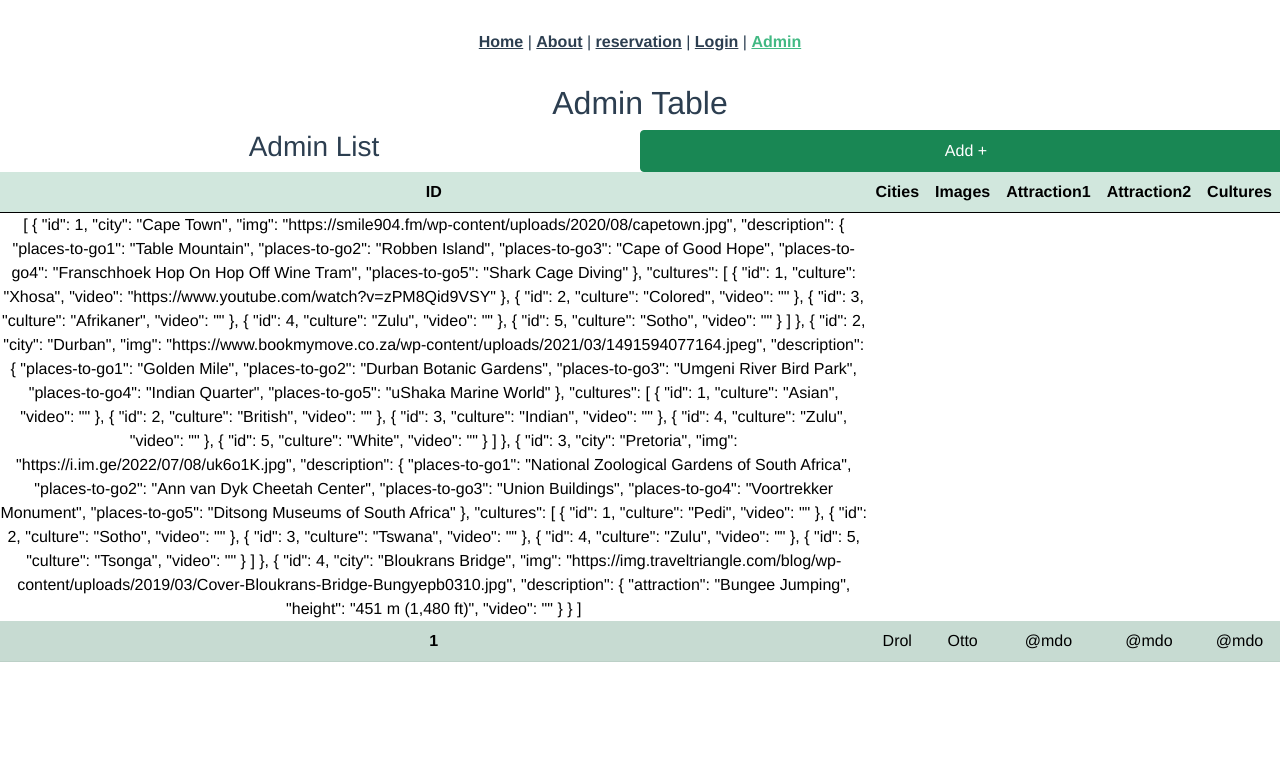
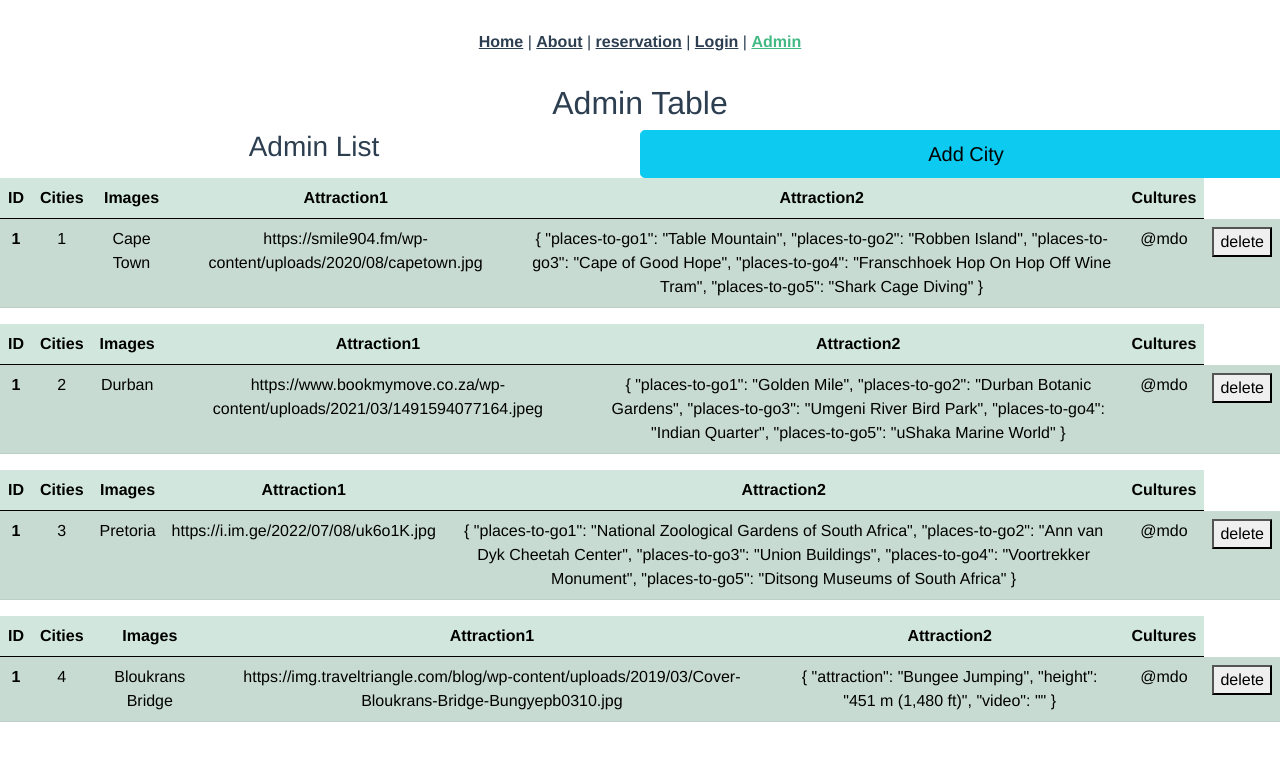
Before and after one commit to natheerah24/Tourism-proj, a Vue app: page /admin in a window 1280 px wide. Shown: the top 760 px of the page. Built offline with nearby package versions, Linux system fonts and the light colour scheme; data requests are answered from the project's data file.

Commit message:
update fix

```diff
--- a/data/db.json
+++ b/data/db.json
@@ -128,7 +128,6 @@
       }
     }
   ],
-
   "admin": [
     {
       "id": 1,
@@ -136,7 +135,6 @@
       "email": "selbysabelomdashe@gmail.com",
       "password": "selby007"
     },
-
     {
       "id": 2,
       "fullname": "Natheerah",
@@ -162,7 +160,6 @@
       "password": "lecturer2022"
     }
   ],
-
   "feedback": [
     {
       "commentid": "1",
@@ -170,7 +167,6 @@
       "name": ""
     }
   ],
-
   "bigfive": [
     {
       "id": 1,
--- a/src/components/AdminTable.vue
+++ b/src/components/AdminTable.vue
@@ -3,11 +3,53 @@
     <h2>Admin Table</h2>
     <div class="row">
       <h3 class="col-lg-6">Admin List</h3>
-      <button class="btn btn-success col-lg-6">Add +</button>
+     <!-- Trigger the modal with a button -->
+<button type="button" class="btn btn-info btn-lg col-lg-6" data-bs-toggle="modal" data-bs-target="#myModal">Add City</button>
+
+<!-- Modal -->
+<div id="myModal" class="modal fade" role="dialog">
+  <div class="modal-dialog">
+
+    <!-- Modal content-->
+                   <div class="modal-content">
+                          <div class="modal-header">
+
+                            <h4 class="modal-title"></h4>
+
+                            <h4 class="modal-title text-center">Add a new city</h4>
+                          </div>
+
+                          <div class="modal-body">
+                            <form @submit.prevent="createCity">
+                           <div class="row">
+
+                            <div class="form-group col-lg-12 col-sm-3 col-xs-6">
+                                <h5>Add a city</h5>
+                                <input type="text" name="city" id="city" v-model="city" placeholder="add City...">
+                              </div>
+
+                              <div class="form-group col-lg-12 col-sm-3 col-xs-6">
+                                <h5>Add an image</h5>
+                                <input type="text" name="image" v-model="img"  id="image" placeholder="add Img Url...">
+                              </div>
+                              <div class="form-group col-lg-12 col-sm-3 col-xs-6">
+                                <h5>Add an desc</h5>
+                                <input type="text" name="image" v-model="description"  id="image" placeholder="add desc...">
+                              </div>
+                          </div>
+                          <button type="submit">add City</button>
+                          </form>
+      <div class="modal-footer">
+        <button type="button" class="btn btn-default" data-bs-dismiss="modal">Close</button>
+      </div>
+    </div>
+
+  </div>
+</div>
     </div>
 
     <div>
-      <table class="table table table-success table-striped">
+      <table class="table table table-success table-striped" v-for="city of cities" :key="city">
         <thead>
           <tr>
             <th scope="col">ID</th>
@@ -19,23 +61,32 @@
           </tr>
         </thead>
         <tbody>
-          {{cities}}
           <tr >
             <th scope="row">1</th>
-            <td>Drol</td>
-            <td>Otto</td>
+            <td>{{city.id}}</td>
+            <td>{{city.city}}</td>
+            <td>{{city.img}}</td>
+            <td>{{city.description}}</td>
             <td>@mdo</td>
-            <td>@mdo</td>
-            <td>@mdo</td>
+            <td><button @click="deleteCity(city.id)">delete</button></td>
           </tr>
 
         </tbody>
       </table>
     </div>
-  </div>
-</template>
+    </div>
+    </div>
+    </template>
 <script>
 export default {
+  data(){
+    return{
+      id:"",
+      city: "",
+      img: "",
+      description:"",
+    }
+  },
   mounted() {
     this.$store.dispatch("getCities");
   },
@@ -44,6 +95,22 @@ export default {
       return this.$store.state.cities;
     },
   },
+  methods:{
+    createCity(){
+      return this.$store.dispatch("createCity",{
+      city: this.city,
+      img: this.img,
+      description:this.description,
+      })
+    },
+    deleteCity(id){
+      return this.$store.dispatch("deleteCity", id)
+    }
+  }
 };
 </script>
-<style></style>
+<style>
+#admin-table{
+  background-color: rgb(255, 255, 255);
+}
+</style>
--- a/src/store/index.js
+++ b/src/store/index.js
@@ -40,8 +40,9 @@ export default createStore({
       fetch("http://localhost:3000/cities/" + id, {
         method: "PUT",
         body: JSON.stringify({
-          title: "foo",
-          body: "bar",
+          city: city,
+          img: img,
+          description:description
         }),
         headers: {
           "Content-type": "application/json; charset=UTF-8",
@@ -51,25 +52,27 @@ export default createStore({
         .then((json) => console.log(json));
     },
 
-    createCity: async(context, city) => {
+    createCity: async(context, cities) => {
+      const {city,img ,description} = cities
       fetch('http://localhost:3000/cities', {
         method: 'POST',
         body: JSON.stringify({
-          title: 'foo',
-          body: 'bar',
+          city: city,
+          img: img,
+          description:description
         }),
         headers: {
           'Content-type': 'application/json; charset=UTF-8',
         },
       })
         .then((response) => response.json())
-        .then((json) => console.log(json));
+        .then(() => context.dispatch("getCities"));
     },
 
     deleteCity: async(context, id) =>  {
-      fetch('http://localhost:3000/cities' + id, {
+      fetch('http://localhost:3000/cities/' + id, {
         method: 'DELETE',
-      });
+      }).then(() => context.dispatch("getCities"));
     },
 
     getAdmin:async(context, ) => {
```
